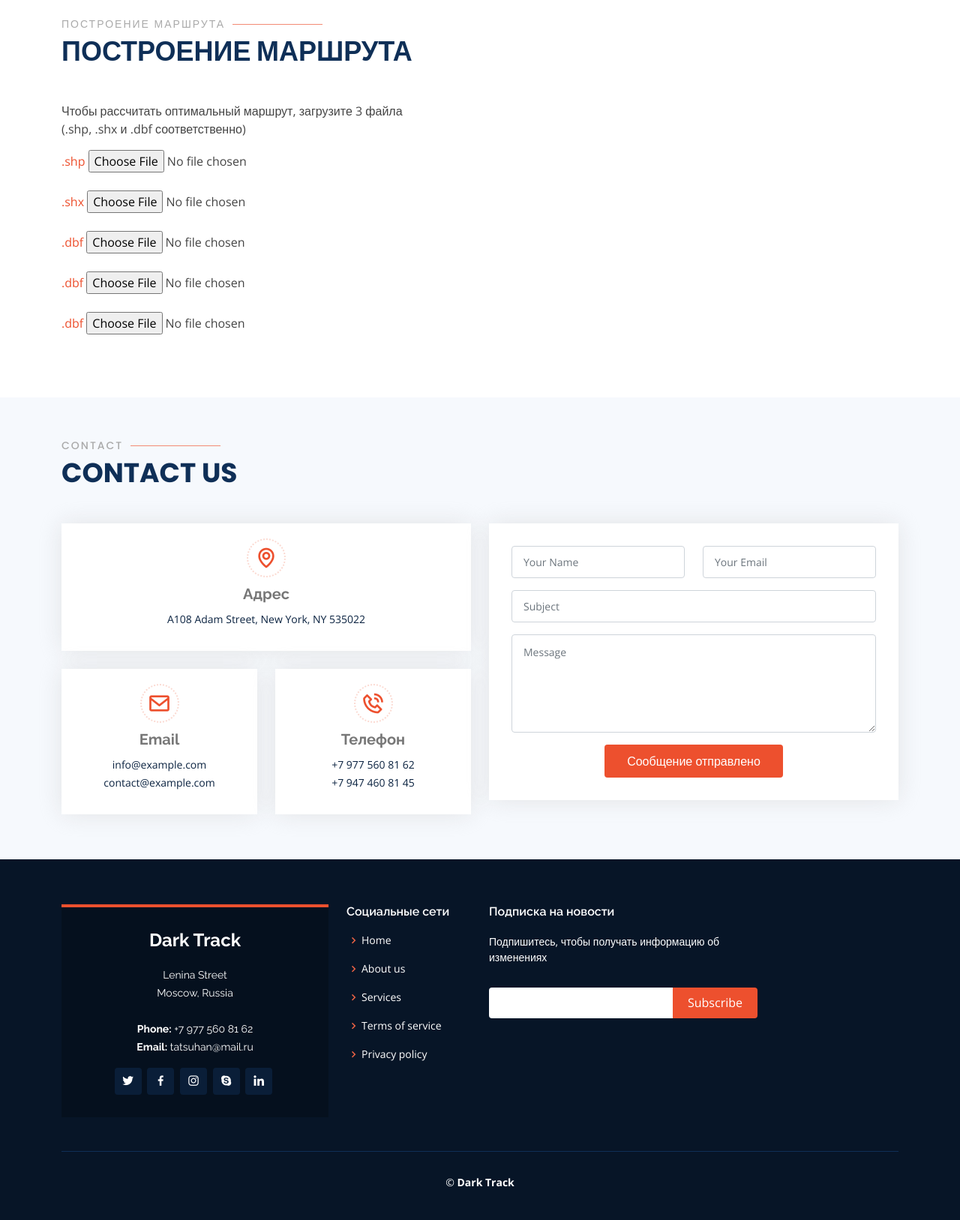
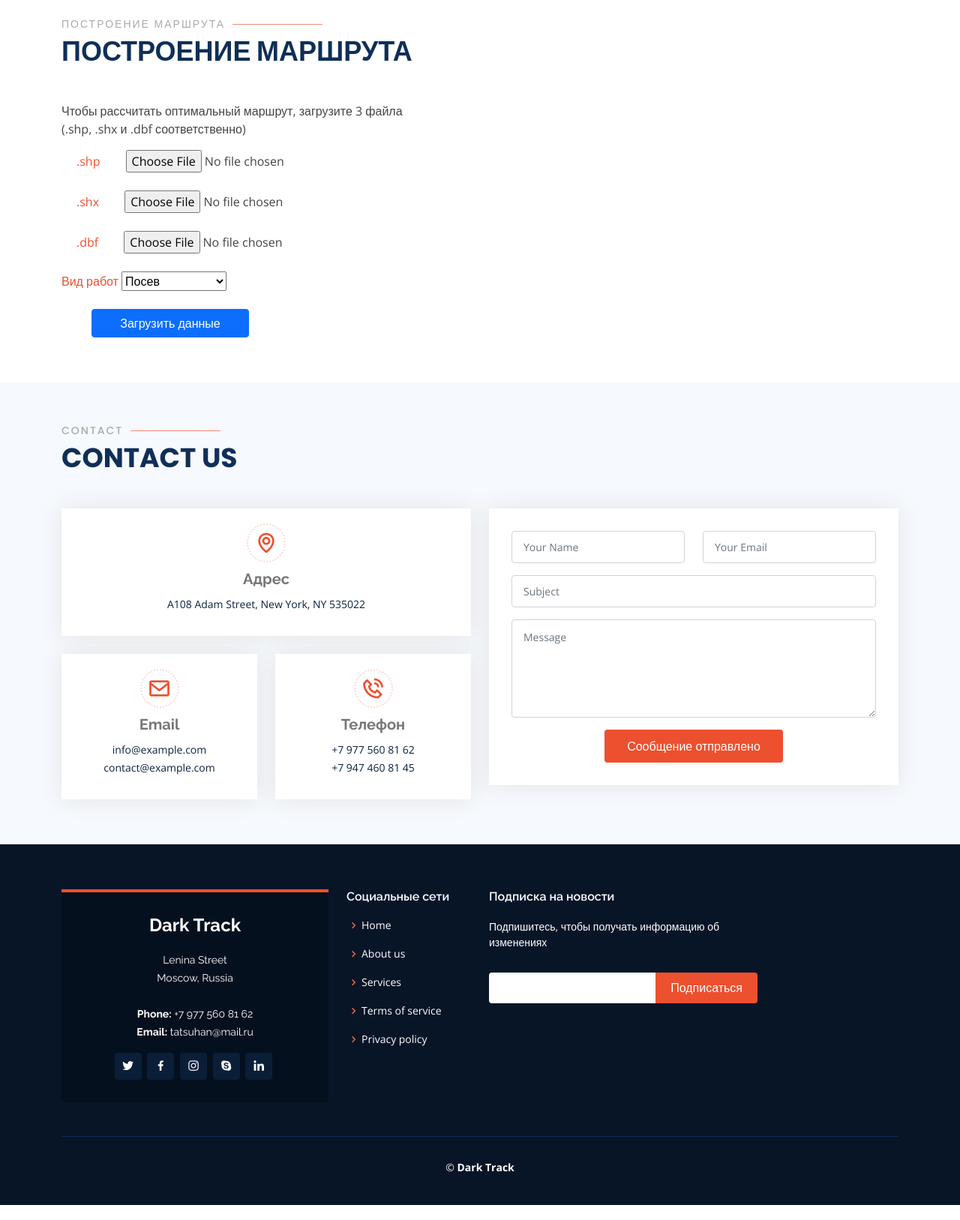
Before and after one commit to Polinavas95/dark_track, a Django app: page / in a window 1280 px wide. Shown: the part 832-2459 px from the top of the page at 75% size. Run offline with Django 3.2, Linux system fonts and the light colour scheme; some libraries are stand-ins or nearby versions.

Commit message:
изменение отображенной страницы

```diff
--- a/templates/index.html
+++ b/templates/index.html
@@ -88,32 +88,35 @@
           <h2>Построение маршрута</h2>
           <p>Построение маршрута</p>
         </div>
-        <form>
+        <form method="post" action="">
           <div class="form-group">
             <div class="col-lg-6 pt-4 pt-lg-0">
               <p>
                 Чтобы рассчитать оптимальный маршрут, загрузите 3 файла <br> (.shp, .shx и .dbf соответственно)
               </p>
               <div>
-                <a class="btn-learn-more">.shp</a>
-                <input type="file" class="form-control-file" id="exampleFormControlFile1">
+                <a class="btn-learn-more" style="margin-left: 20px">.shp</a>
+                <input style="margin-left: 30px" type="file" class="form-control-file" id="exampleFormControlFile1">
               </div><br>
               <div>
-                <a class="btn-learn-more">.shx</a>
-                <input type="file" class="form-control-file" id="exampleFormControlFile2">
+                <a class="btn-learn-more" style="margin-left: 20px">.shx</a>
+                <input style="margin-left: 30px" type="file" class="form-control-file" id="exampleFormControlFile2">
               </div><br>
               <div>
-                <a class="btn-learn-more">.dbf</a>
-                <input type="file" class="form-control-file" id="exampleFormControlFile3"> <br>
+                <a class="btn-learn-more" style="margin-left: 20px">.dbf</a>
+                <input style="margin-left: 30px" type="file" class="form-control-file" id="exampleFormControlFile3"> <br>
               </div><br>
               <div>
-                <a class="btn-learn-more">.dbf</a>
-                <input type="file" class="form-control-file" id="">
+                <a class="btn-learn-more">Вид работ</a>
+                <select style="width: 140px">
+                    <option value="plant">Посев</option>
+                    <option value="water">Полив</option>
+                    <option value="plant&water">Посев + полив</option>
+                </select>
               </div> <br>
-              <div>
-                <a class="btn-learn-more">.dbf</a>
-                <input type="file" class="form-control-file" id="1">
-              </div> <br>
+              <div style="margin-left: 40px">
+                <input style="width: 210px" class="btn btn-primary" type="button" value="Загрузить данные">
+              </div>
             </div>
           </div>
         </form>
@@ -232,7 +235,7 @@
             <h4>Подписка на новости</h4>
             <p>Подпишитесь, чтобы получать информацию об изменениях</p>
             <form action="" method="post">
-              <input type="email" name="email"><input type="submit" value="Subscribe">
+              <input type="email" name="email"><input type="submit" value="Подписаться">
             </form>
 
           </div>
```
